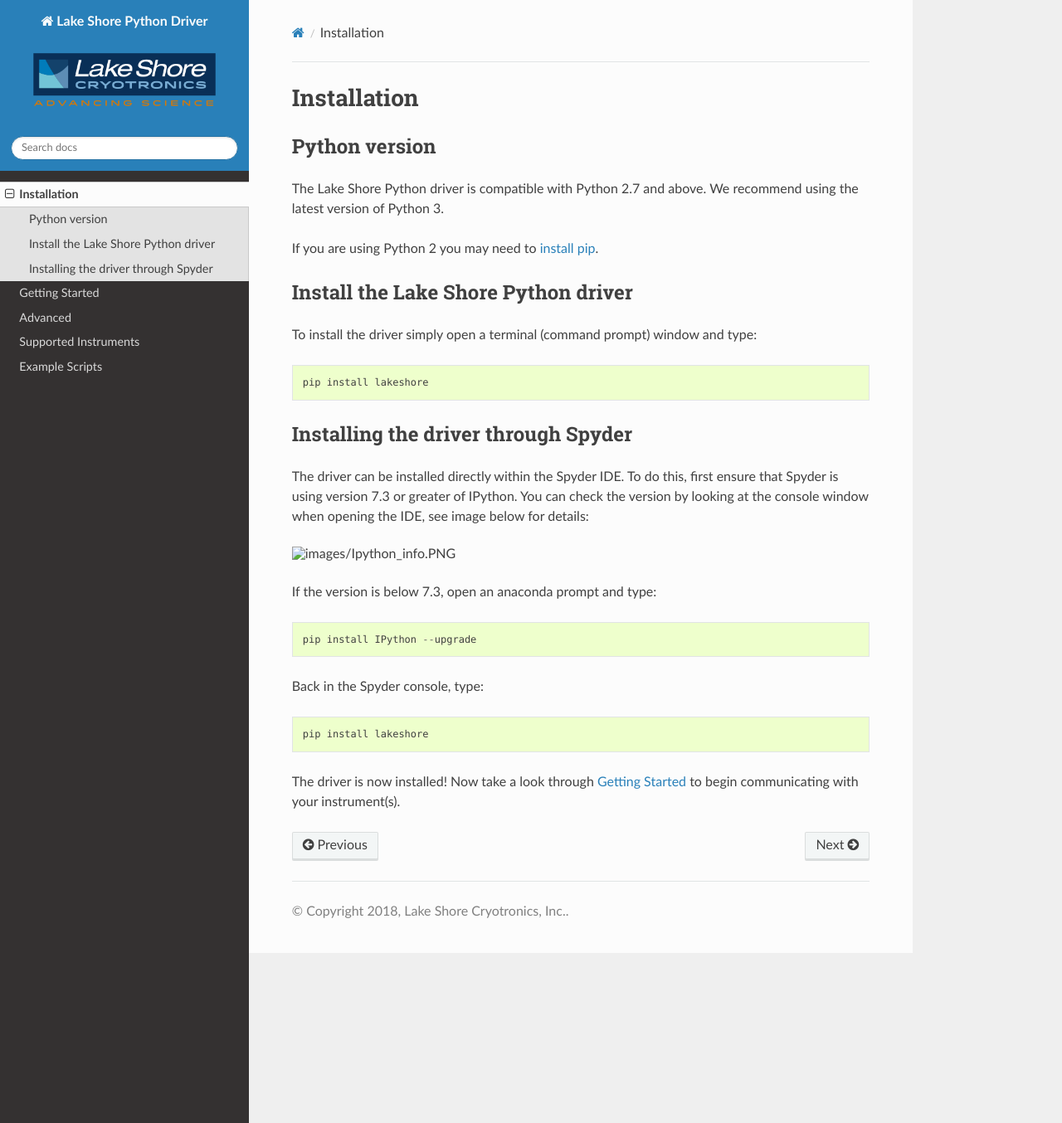
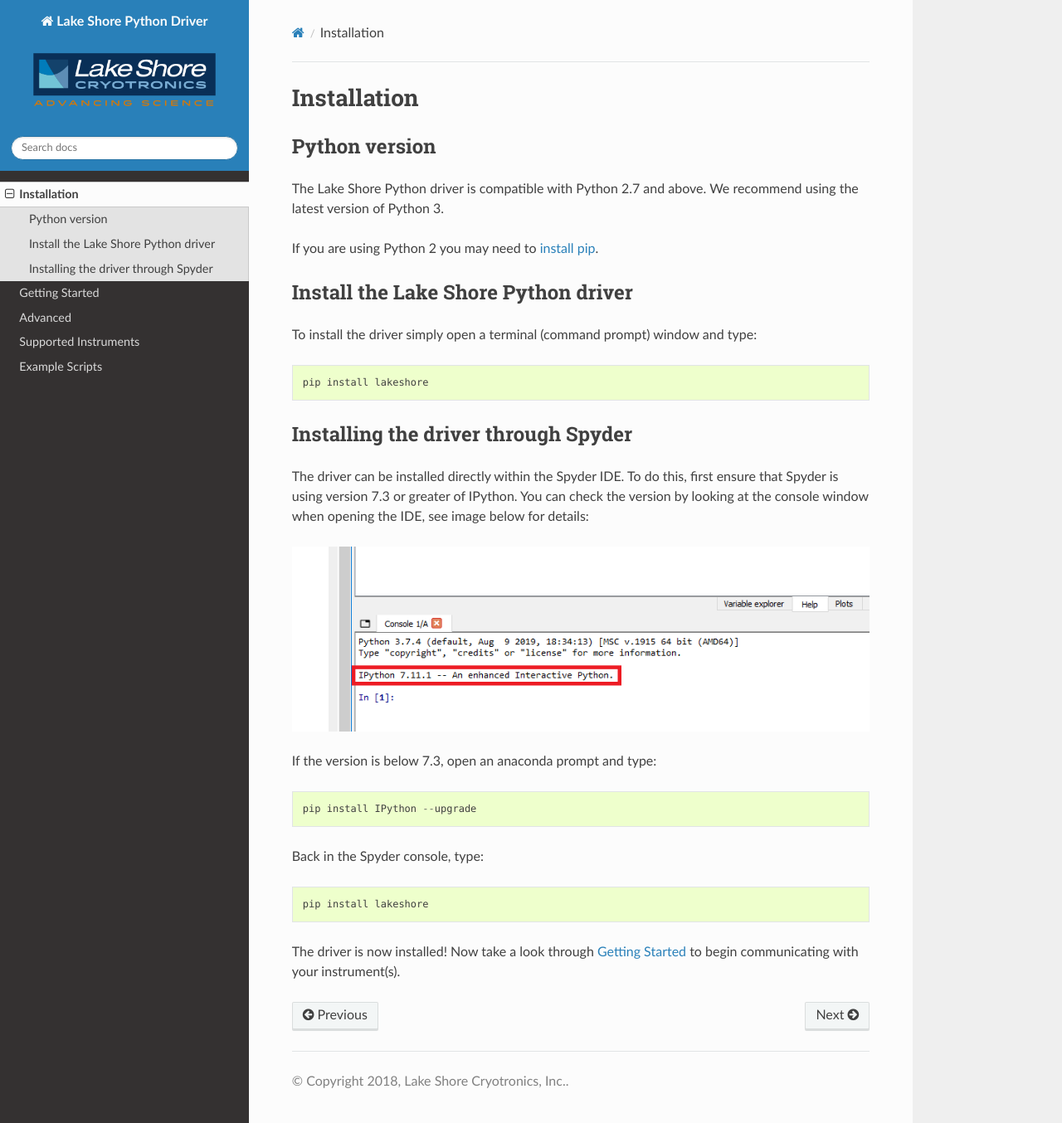
Before and after one commit to lakeshorecryotronics/python-driver, a Sphinx documentation site: the page built from docs/installation.rst, in a window 1280 px wide and 1354 px high. Shown: the whole window at 83% size. Built offline with Sphinx 7.4.7 and the Read the Docs theme 2.0.0, drawn with Linux system fonts in a browser that asks for light colours.

Commit message:
Move the IPython image to the _static folder

```diff
--- a/docs/installation.rst
+++ b/docs/installation.rst
@@ -22,7 +22,7 @@
 version 7.3 or greater of IPython. You can check the version by looking at the console window when opening the IDE,
 see image below for details:
 
-.. image:: images/Ipython_info.PNG
+.. image:: _static/IPython_info.PNG
 
 If the version is below 7.3, open an anaconda prompt and type::
 
```
Also changed, not shown: docs/_static/IPython_info.PNG (renamed from docs/images/IPython_info.PNG).
